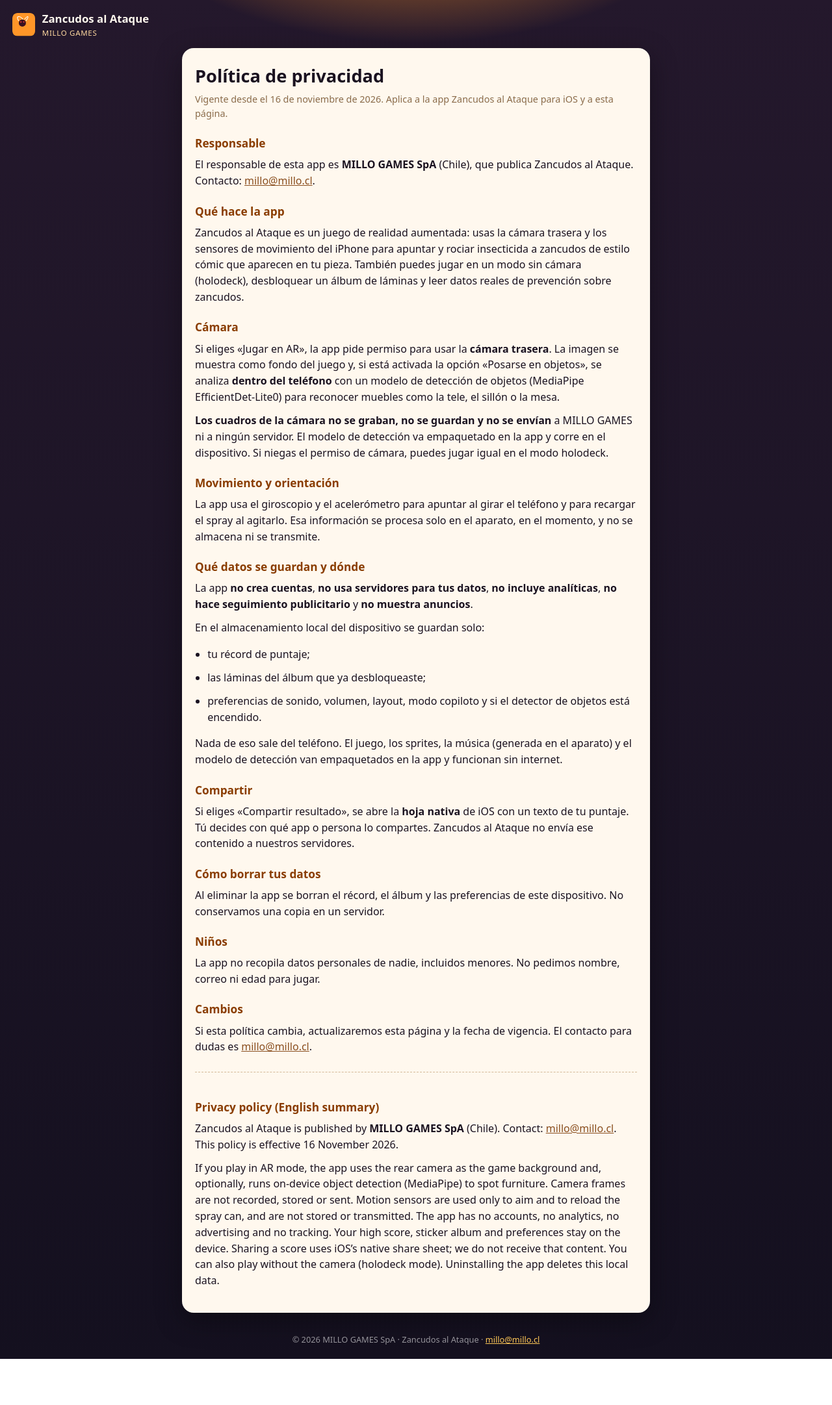
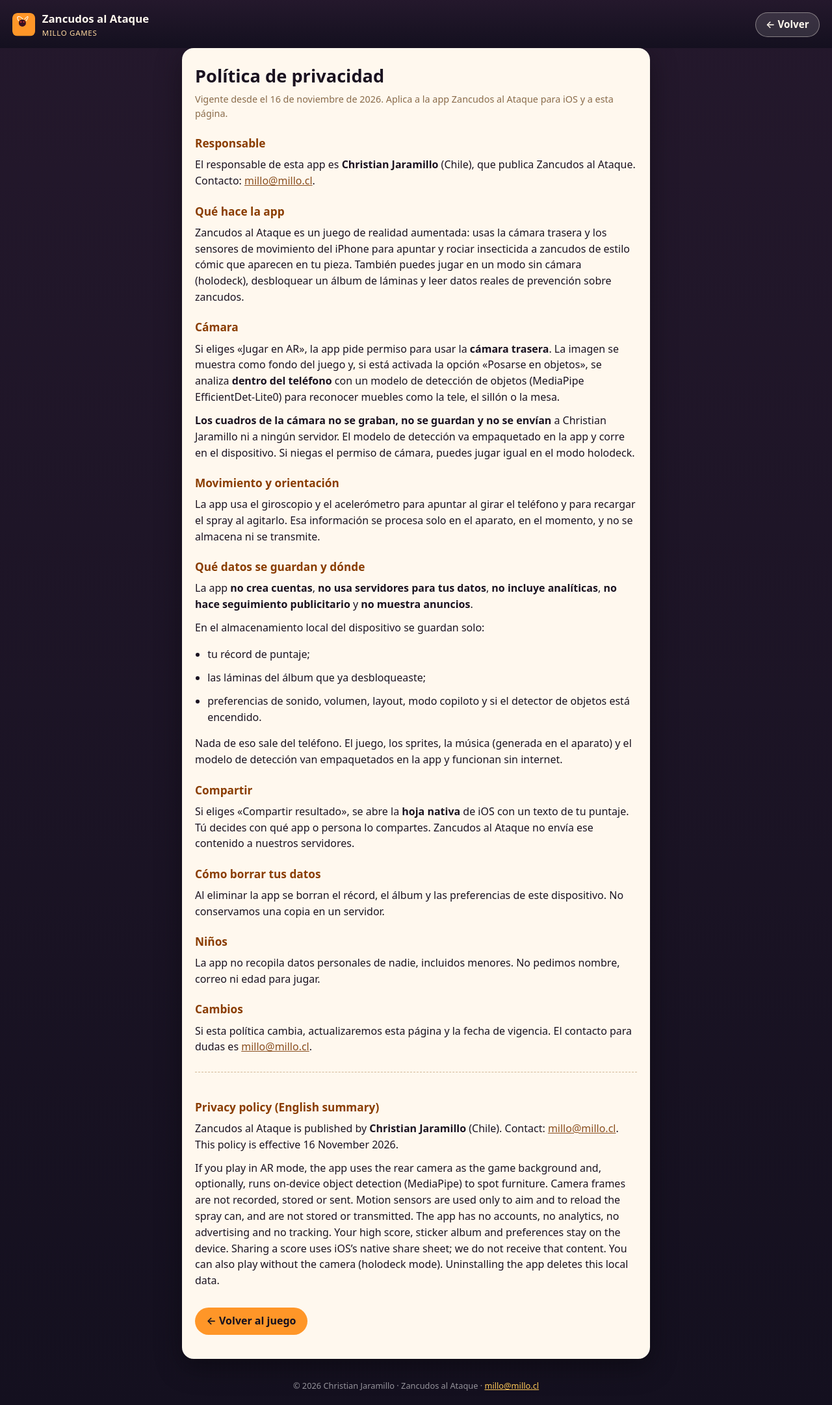
Before and after one commit to MILLO-GAMES/zancudos-al-ataque, a website: page privacidad.html in a window 1280 px wide. Shown: the whole page at 65% size. Before the commit the page ends 2092 px from the top, so only its background shows below. Drawn offline with Linux system fonts and the light colour scheme.

Commit message:
iOS: bloquea la telemetría de MediaPipe, titular Christian Jaramillo y build 1.0 (2).
Anula el POST a odml.pa.googleapis.com/v1/log, agrega CSP connect-src, PrivacyInfo.xcprivacy, «Volver» en la política y quita iosScheme y access origin *.

```diff
--- a/js/detector.js
+++ b/js/detector.js
@@ -1,8 +1,8 @@
 // ==========================================================
 // Detector de objetos de la pieza (MediaPipe Object Detector · EfficientDet-Lite0 · COCO).
 // Corre sobre el video de la cámara a pocos cuadros por segundo para no botar el rendimiento.
-// Primero intenta los archivos copiados en el repo (funciona offline una vez cacheado) y,
-// si fallan, el CDN oficial. Si nada carga, el juego sigue igual pero sin posarse en objetos.
+// En esta build iOS solo se usan los archivos empaquetados en vendor/mediapipe y models
+// (scripts/build-www.mjs quita cualquier respaldo remoto). Si no cargan, el juego sigue sin posarse en objetos.
 // ==========================================================
 const VER = '1.2.2';
 const SOURCES = [
--- a/privacidad.html
+++ b/privacidad.html
@@ -6,7 +6,7 @@
   <meta name="theme-color" content="#14101f" />
   <meta name="robots" content="index,follow" />
   <title>Política de privacidad — Zancudos al Ataque</title>
-  <meta name="description" content="Cómo trata Zancudos al Ataque, de MILLO GAMES SpA, la cámara y los datos en tu dispositivo. Sin cuentas, sin analíticas y sin servidores." />
+  <meta name="description" content="Cómo trata Zancudos al Ataque, de Christian Jaramillo, la cámara y los datos en tu dispositivo. Sin cuentas, sin analíticas y sin servidores." />
   <style>
     :root {
       --bg: #14101f;
@@ -32,12 +32,42 @@
       min-height: 100dvh;
       line-height: 1.55;
     }
+
     header {
       padding: calc(1rem + var(--safe-t)) 1.2rem .9rem;
       color: #fff8ee;
       display: flex;
       align-items: center;
       gap: .65rem;
+      justify-content: space-between;
+      position: sticky;
+      top: 0;
+      z-index: 2;
+      background: linear-gradient(180deg, var(--bg2), var(--bg));
+    }
+    .brand-row { display: flex; align-items: center; gap: .65rem; min-width: 0; }
+    a.back {
+      margin-left: 0.75rem;
+      flex-shrink: 0;
+      color: #fff8ee;
+      text-decoration: none;
+      background: rgba(255,255,255,.12);
+      border: 1px solid rgba(255,248,238,.4);
+      border-radius: 999px;
+      padding: .4rem .95rem;
+      font-weight: 600;
+      font-size: .95rem;
+    }
+    a.back:hover, a.back:focus { background: rgba(255,255,255,.2); }
+    a.back-card {
+      display: inline-block;
+      margin: 1.1rem 0 0;
+      color: #14101f;
+      background: #ff9628;
+      text-decoration: none;
+      border-radius: 999px;
+      padding: .55rem 1.1rem;
+      font-weight: 600;
     }
     .mark { width: 2.2rem; height: 2.2rem; flex-shrink: 0; border-radius: 8px; }
     header .brand strong { display: block; font-size: 1.05rem; }
@@ -70,6 +100,7 @@
 </head>
 <body>
   <header>
+    <div class="brand-row">
       <svg class="mark" viewBox="0 0 64 64" aria-hidden="true">
         <rect width="64" height="64" rx="12" fill="#ff9628"/>
         <circle cx="28" cy="28" r="10" fill="#3a1020"/>
@@ -82,6 +113,8 @@
         <strong>Zancudos al Ataque</strong>
         <small>MILLO GAMES</small>
       </div>
+    </div>
+    <a class="back" href="index.html">← Volver</a>
   </header>
   <main>
     <article>
@@ -89,14 +122,14 @@
       <p class="meta">Vigente desde el 16 de noviembre de 2026. Aplica a la app Zancudos al Ataque para iOS y a esta página.</p>
 
       <h2>Responsable</h2>
-      <p>El responsable de esta app es <strong>MILLO GAMES SpA</strong> (Chile), que publica Zancudos al Ataque. Contacto: <a href="mailto:millo@millo.cl">millo@millo.cl</a>.</p>
+      <p>El responsable de esta app es <strong>Christian Jaramillo</strong> (Chile), que publica Zancudos al Ataque. Contacto: <a href="mailto:millo@millo.cl">millo@millo.cl</a>.</p>
 
       <h2>Qué hace la app</h2>
       <p>Zancudos al Ataque es un juego de realidad aumentada: usas la cámara trasera y los sensores de movimiento del iPhone para apuntar y rociar insecticida a zancudos de estilo cómic que aparecen en tu pieza. También puedes jugar en un modo sin cámara (holodeck), desbloquear un álbum de láminas y leer datos reales de prevención sobre zancudos.</p>
 
       <h2>Cámara</h2>
       <p>Si eliges «Jugar en AR», la app pide permiso para usar la <strong>cámara trasera</strong>. La imagen se muestra como fondo del juego y, si está activada la opción «Posarse en objetos», se analiza <strong>dentro del teléfono</strong> con un modelo de detección de objetos (MediaPipe EfficientDet-Lite0) para reconocer muebles como la tele, el sillón o la mesa.</p>
-      <p><strong>Los cuadros de la cámara no se graban, no se guardan y no se envían</strong> a MILLO GAMES ni a ningún servidor. El modelo de detección va empaquetado en la app y corre en el dispositivo. Si niegas el permiso de cámara, puedes jugar igual en el modo holodeck.</p>
+      <p><strong>Los cuadros de la cámara no se graban, no se guardan y no se envían</strong> a Christian Jaramillo ni a ningún servidor. El modelo de detección va empaquetado en la app y corre en el dispositivo. Si niegas el permiso de cámara, puedes jugar igual en el modo holodeck.</p>
 
       <h2>Movimiento y orientación</h2>
       <p>La app usa el giroscopio y el acelerómetro para apuntar al girar el teléfono y para recargar el spray al agitarlo. Esa información se procesa solo en el aparato, en el momento, y no se almacena ni se transmite.</p>
@@ -125,13 +158,14 @@
 
       <section class="en" lang="en">
         <h2>Privacy policy (English summary)</h2>
-        <p>Zancudos al Ataque is published by <strong>MILLO GAMES SpA</strong> (Chile). Contact: <a href="mailto:millo@millo.cl">millo@millo.cl</a>. This policy is effective 16 November 2026.</p>
+        <p>Zancudos al Ataque is published by <strong>Christian Jaramillo</strong> (Chile). Contact: <a href="mailto:millo@millo.cl">millo@millo.cl</a>. This policy is effective 16 November 2026.</p>
         <p>If you play in AR mode, the app uses the rear camera as the game background and, optionally, runs on-device object detection (MediaPipe) to spot furniture. Camera frames are not recorded, stored or sent. Motion sensors are used only to aim and to reload the spray can, and are not stored or transmitted. The app has no accounts, no analytics, no advertising and no tracking. Your high score, sticker album and preferences stay on the device. Sharing a score uses iOS’s native share sheet; we do not receive that content. You can also play without the camera (holodeck mode). Uninstalling the app deletes this local data.</p>
       </section>
+      <p><a class="back-card" href="index.html">← Volver al juego</a></p>
     </article>
   </main>
   <footer>
-    © 2026 MILLO GAMES SpA · Zancudos al Ataque · <a href="mailto:millo@millo.cl">millo@millo.cl</a>
+    © 2026 Christian Jaramillo · Zancudos al Ataque · <a href="mailto:millo@millo.cl">millo@millo.cl</a>
   </footer>
 </body>
 </html>
```
Also changed, not shown: capacitor.config.ts (+5 -4 lines), index.html (+1 -0 lines), mosquitos-ficha.md (+4 -4 lines), README-IOS.md, vendor/mediapipe/vision_bundle.mjs, 2 other files. Lines whose indentation alone changed are shown as unchanged.
